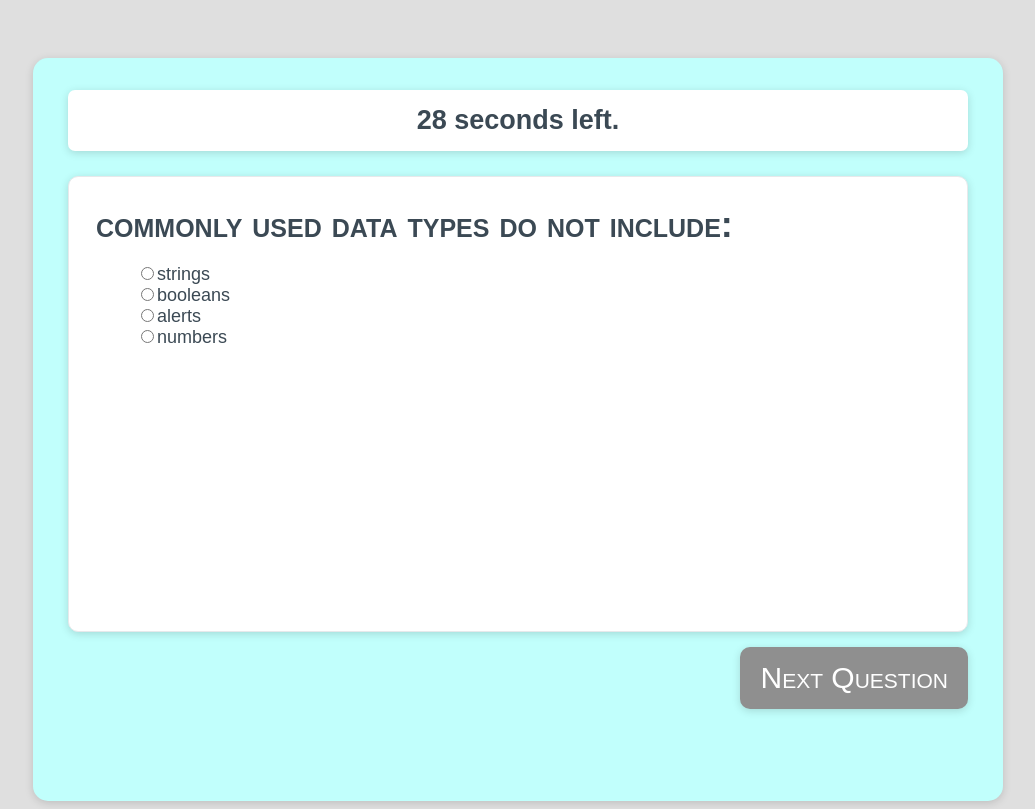
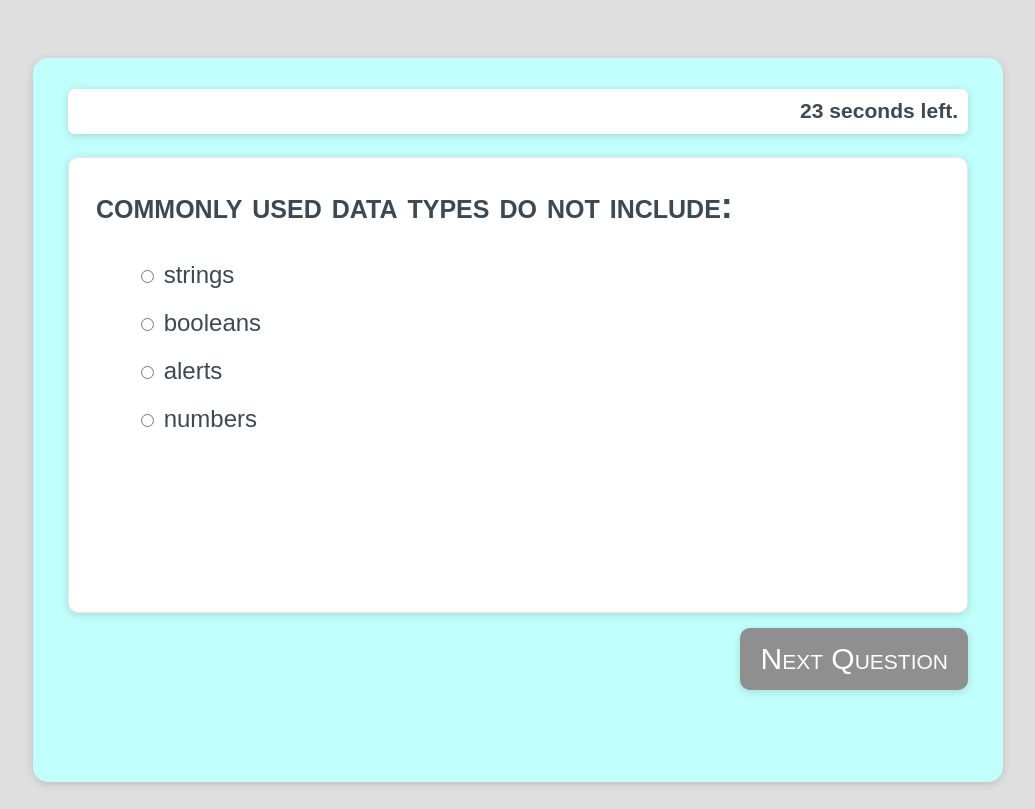
Before and after one commit to polysnacktyl/js-quiz-app, a plain HTML site: page index.html in a window 1280 px wide. Both pictures are taken after a click on the button "Start Quiz". Shown: the whole page, without its empty margins (122-1157 px from the left). Drawn offline with Linux system fonts and the light colour scheme.

Commit message:
found the right place to call the timer function

```diff
--- a/assets/script.js
+++ b/assets/script.js
@@ -3,10 +3,10 @@ var quiztions = [
   {
     question: "commonly used data types do not include:",
     answers: {
-      a: "strings",
-      b: "booleans",
-      c: "alerts",
-      d: "numbers",
+      a: " strings",
+      b: " booleans",
+      c: " alerts",
+      d: " numbers",
     },
     correctAnswer: "c"
   },
@@ -14,10 +14,10 @@ var quiztions = [
   {
     question: "If/else statement condtions are enclosed in______.",
     answers: {
-      a: "quotes",
-      b: "curly brackets",
-      c: "parentheses",
-      d: "square brackets",
+      a: " quotes",
+      b: " curly brackets",
+      c: " parentheses",
+      d: " square brackets",
     },
     correctAnswer: "c"
   },
@@ -25,10 +25,10 @@ var quiztions = [
   {
     question: "Arrays in JavaScript can be used to store ____",
     answers: {
-      a: "numbers and strings",
-      b: "other arrays",
-      c: "booleans",
-      d: "all of the above",
+      a: " numbers and strings",
+      b: " other arrays",
+      c: " booleans",
+      d: " all of the above",
     },
     correctAnswer: "d"
   },
@@ -36,10 +36,10 @@ var quiztions = [
   {
     question: "String values must be enclosed within ____ when being assigned to variables.",
     answers: {
-      a: "commas",
-      b: "curly brackets",
-      c: "quotes",
-      d: "parentheses",
+      a: " commas",
+      b: " curly brackets",
+      c: " quotes",
+      d: " parentheses",
     },
     correctAnswer: "c"
   },
@@ -47,14 +47,16 @@ var quiztions = [
   {
     question: "A very useful tool used during development and debugging for printing content to the debugger is:",
     answers: {
-      a: "JavaScript",
-      b: "terminal/bash",
-      c: "for loops",
-      d: "console.log",
+      a: " JavaScript",
+      b: " terminal/bash",
+      c: " for loops",
+      d: " console.log",
     },
     correctAnswer: "d"
   }
 ];
+
+setTime()
 
 //setting variables for making javascript references to html elements
 var quizSpace = document.getElementById("quiz-space");
@@ -84,36 +86,9 @@ function checkAnswer() {
   }
 }
 
-
-var timeEl = document.querySelector(".time");
-var mainEl = document.getElementById("timeHead");
-
-var secondsLeft = 30;
-
-function setTime() {
-  var timerInterval = setInterval(function() {
-    secondsLeft--;
-    timeEl.textContent = secondsLeft + " seconds left.";
-
-    if(secondsLeft === 0) {
-
-      clearInterval(timerInterval);
-
-      sendMessage();
-    }
-
-  }, 1000);
-}
-
-function sendMessage() {
-  timeEl.textContent = "time's up!";
-}
-
-
 //starts the game when user clicks start button the button hides, the next-question button appears,
 //first question elements are generated and populate the quizSpace
 function showQuestion() {
-  setTime()
   document.getElementById('startquizbutton').style.visibility = 'hidden';
   document.getElementById('nextquest').style.visibility = 'visible';
 
@@ -188,3 +163,28 @@ function nextQuestion() {
   showQuestion();
   checkAnswer();
 }
+
+
+var timeEl = document.querySelector(".time");
+var mainEl = document.getElementById("timeHead");
+
+var secondsLeft = 30;
+
+function setTime() {
+  var timerInterval = setInterval(function() {
+    secondsLeft--;
+    timeEl.textContent = secondsLeft + " seconds left.";
+
+    if(secondsLeft === 0) {
+
+      clearInterval(timerInterval);
+
+      sendMessage();
+    }
+
+  }, 1000);
+}
+
+function sendMessage() {
+  timeEl.textContent = "time's up!";
+}
--- a/assets/style.css
+++ b/assets/style.css
@@ -15,13 +15,20 @@
     background-color: #dfdfdf;
   }
 
-  h2 {
-    text-align: center;
-    padding-top: 15px;
-    padding-bottom: 15px;
+  h3 {
+    text-align: right;
+    padding-top: 10px;
+    padding-bottom: 5px;
+    padding-right: 10px;
+    min-height: 30px;
     background-color: white;
     border-radius: 7px;
     box-shadow: rgba(0, 0, 0, 0.15) 0px 2px 8px 0px;
+  }
+
+  ul{
+    line-height: 2;
+    font-size: 24px;
   }
 
   li {
--- a/index.html
+++ b/index.html
@@ -13,9 +13,9 @@
     </header>
     <div class="quiz">
       <div class="quiz-header">
-        <h2 class="time">
+        <h3 class="time">
           <div id="timeHead"></div>
-        </h2>
+        </h3>
       </div>
       <div class="quiz-body">
         <div id="quiz-space" class="quiztions">
```
